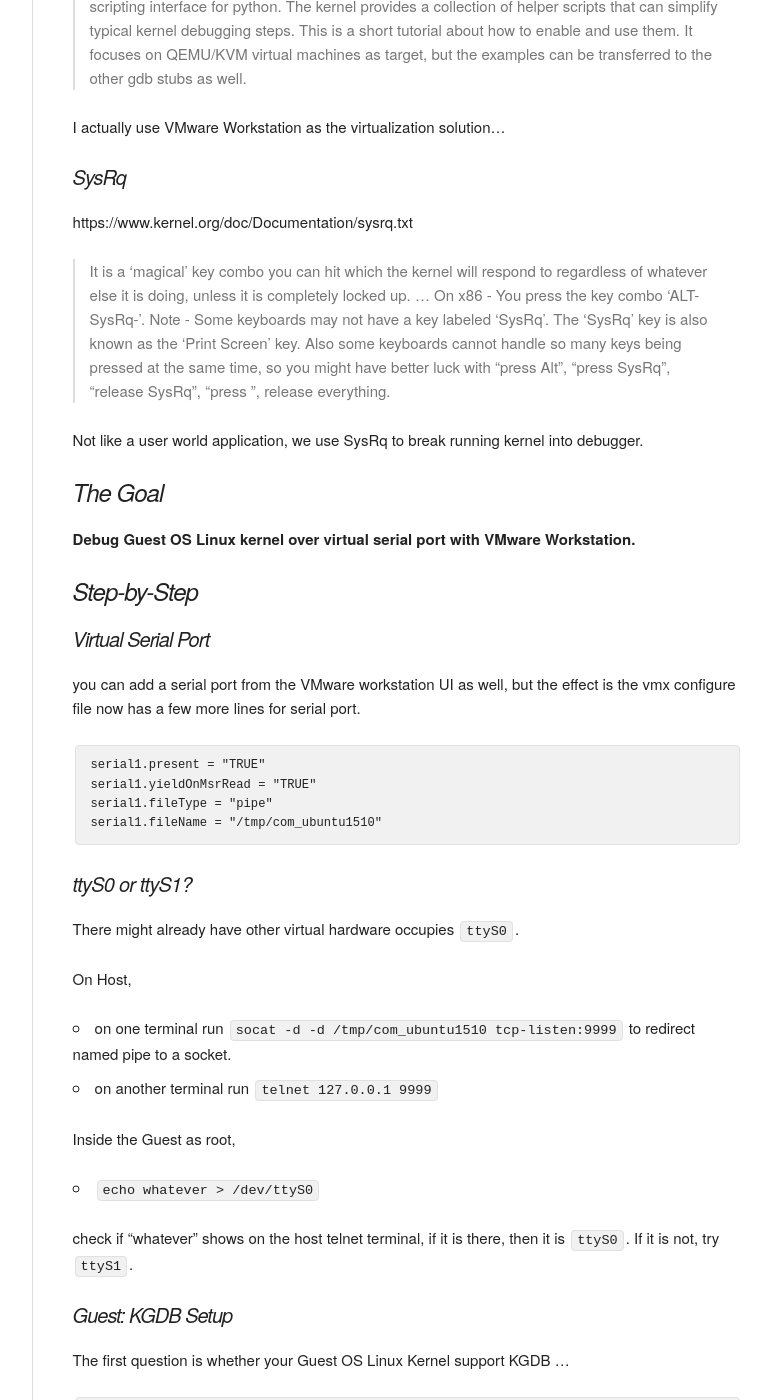
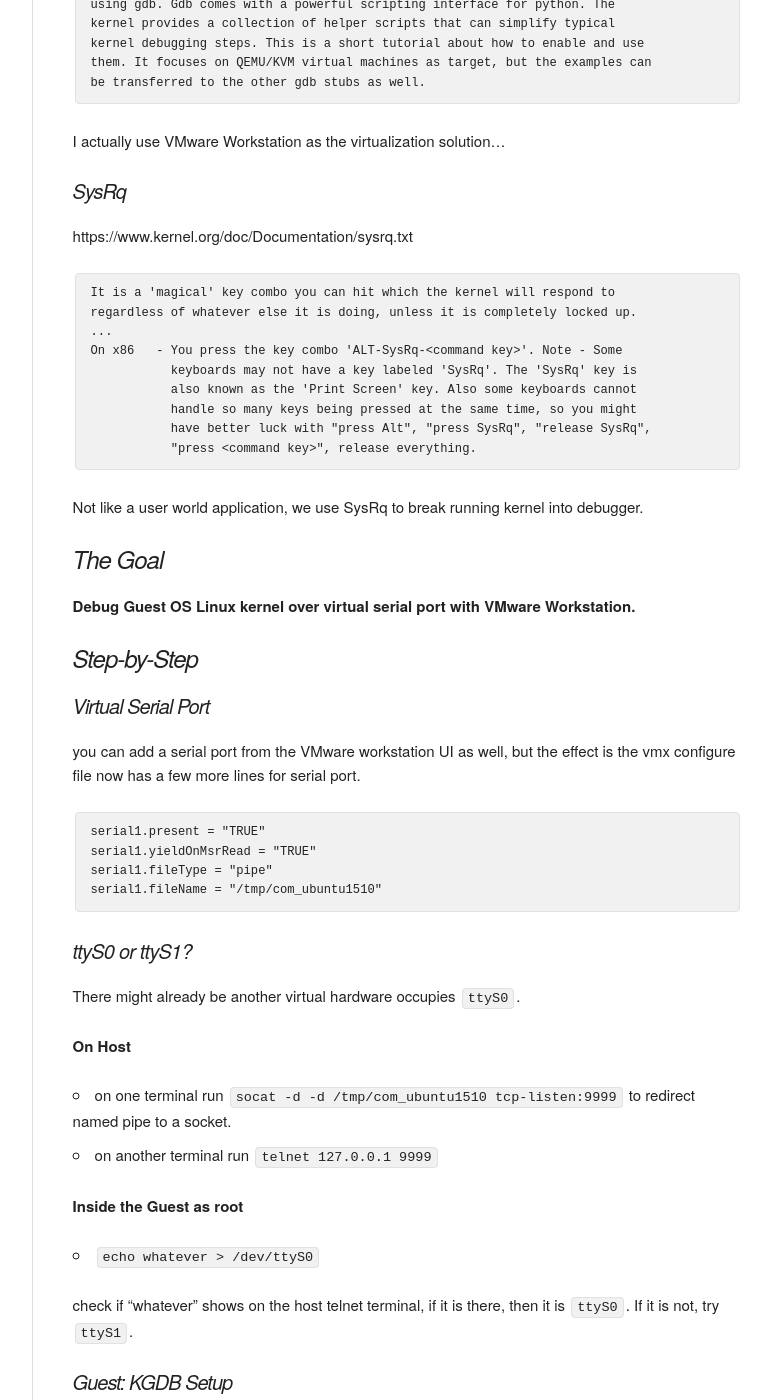
Before and after one commit to dyno/dyno.github.io, a Jekyll site: the page built from _posts/2015-10-08-linux-live-debugging-with-kgdb-vmware-workstion.md, in a window 1280 px wide and 1400 px high, scrolled down 495 px. Shown: the whole window, without its empty margins (378-1149 px from the left). Built offline with Jekyll 4.4.1, drawn with Linux system fonts in a browser that asks for light colours; nearby versions of some CDN libraries; Markdown is read by kramdown in place of the engine named in the settings.

Commit message:
change quote to code block to keep the format

````diff
--- a/_posts/2015-10-08-linux-live-debugging-with-kgdb-vmware-workstion.md
+++ b/_posts/2015-10-08-linux-live-debugging-with-kgdb-vmware-workstion.md
@@ -16,28 +16,32 @@
 
 ### KGDB ###
 https://www.kernel.org/doc/Documentation/gdb-kernel-debugging.txt
-> The kernel debugger kgdb, hypervisors like QEMU or JTAG-based hardware
-> interfaces allow to debug the Linux kernel and its modules during runtime
-> using gdb. Gdb comes with a powerful scripting interface for python. The
-> kernel provides a collection of helper scripts that can simplify typical
-> kernel debugging steps. This is a short tutorial about how to enable and use
-> them. It focuses on QEMU/KVM virtual machines as target, but the examples can
-> be transferred to the other gdb stubs as well.
 
+```
+The kernel debugger kgdb, hypervisors like QEMU or JTAG-based hardware
+interfaces allow to debug the Linux kernel and its modules during runtime
+using gdb. Gdb comes with a powerful scripting interface for python. The
+kernel provides a collection of helper scripts that can simplify typical
+kernel debugging steps. This is a short tutorial about how to enable and use
+them. It focuses on QEMU/KVM virtual machines as target, but the examples can
+be transferred to the other gdb stubs as well.
+```
 I actually use VMware Workstation as the virtualization solution...
 
 ### SysRq ###
 https://www.kernel.org/doc/Documentation/sysrq.txt
-> It is a 'magical' key combo you can hit which the kernel will respond to
-> regardless of whatever else it is doing, unless it is completely locked up.
-> ...
-> On x86   - You press the key combo 'ALT-SysRq-<command key>'. Note - Some
->           keyboards may not have a key labeled 'SysRq'. The 'SysRq' key is
->           also known as the 'Print Screen' key. Also some keyboards cannot
->	   handle so many keys being pressed at the same time, so you might
->	   have better luck with "press Alt", "press SysRq", "release SysRq",
->	   "press <command key>", release everything.
 
+```
+It is a 'magical' key combo you can hit which the kernel will respond to
+regardless of whatever else it is doing, unless it is completely locked up.
+...
+On x86   - You press the key combo 'ALT-SysRq-<command key>'. Note - Some
+           keyboards may not have a key labeled 'SysRq'. The 'SysRq' key is
+           also known as the 'Print Screen' key. Also some keyboards cannot
+           handle so many keys being pressed at the same time, so you might
+           have better luck with "press Alt", "press SysRq", "release SysRq",
+           "press <command key>", release everything.
+```
 Not like a user world application, we use SysRq to break running kernel into debugger.
 
 ## The Goal ##
@@ -57,14 +61,14 @@
 ```
 
 #### ttyS0 or ttyS1? ####
-There might already have other virtual hardware occupies `ttyS0`.
+There might already be another virtual hardware occupies `ttyS0`.
 
-On Host,
+__On Host__
 
 * on one terminal run `socat -d -d /tmp/com_ubuntu1510 tcp-listen:9999` to redirect named pipe to a socket.
 * on another terminal run `telnet 127.0.0.1 9999`
 
-Inside the Guest as root,
+__Inside the Guest as root__
 
 * `echo whatever > /dev/ttyS0`
 
````
